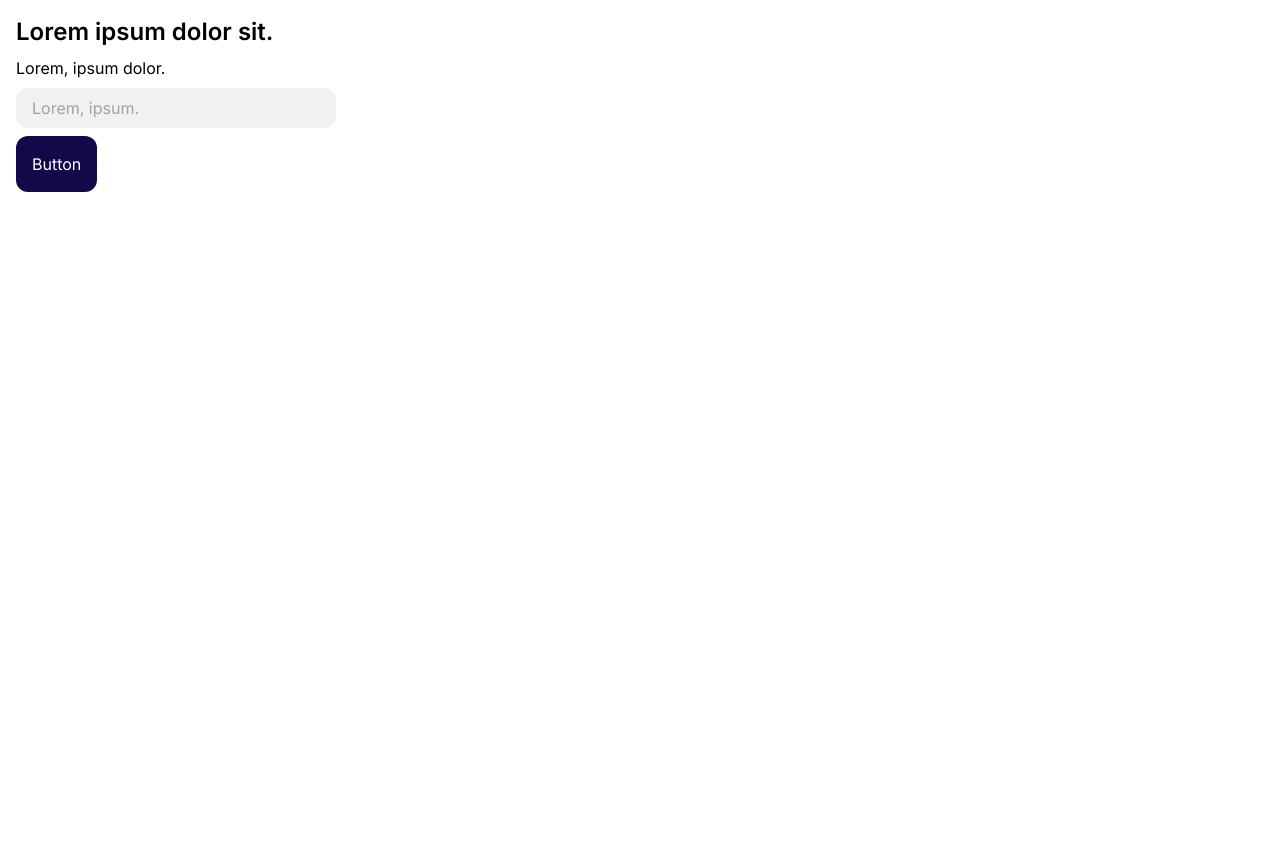
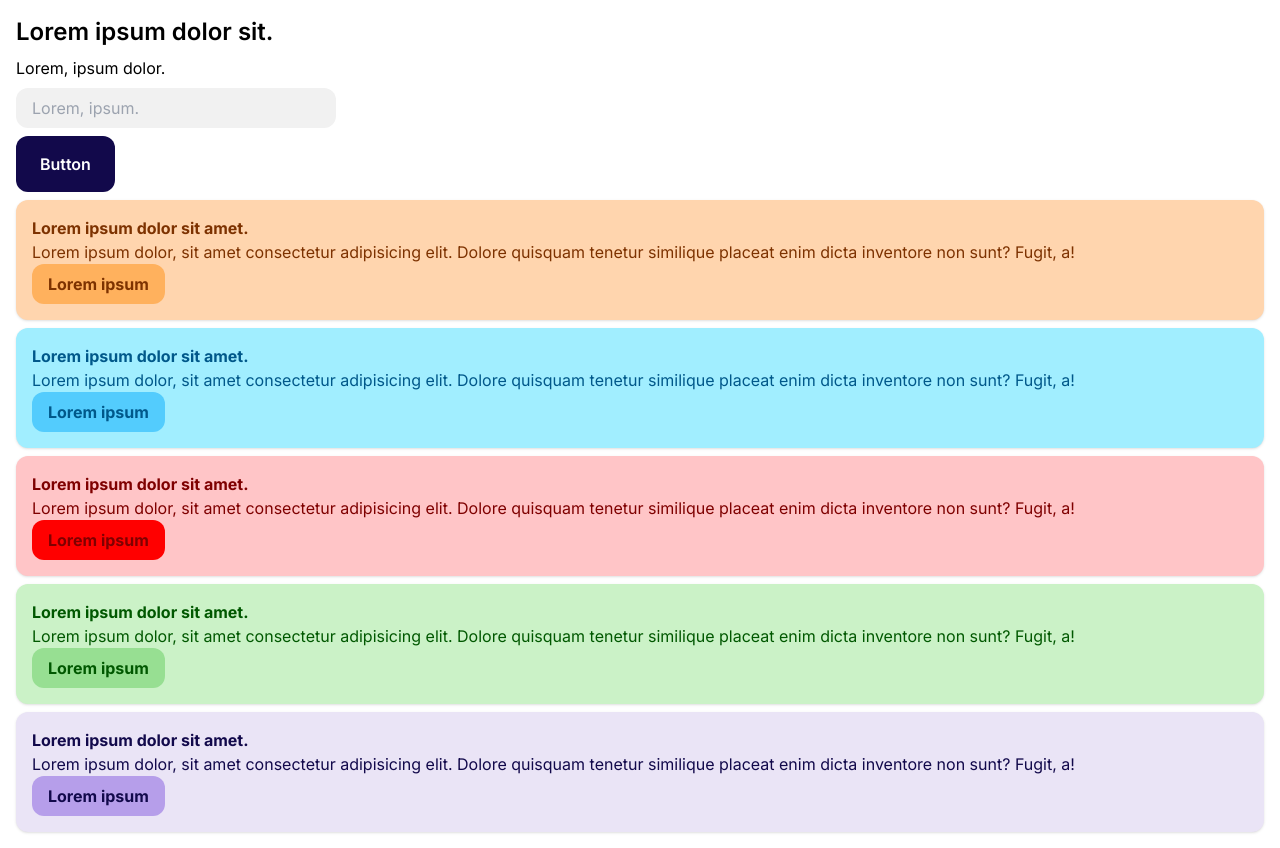
Before and after one commit to yesid-lopez/study-buddy-ui, a Next.js app: page / in a window 1280 px wide. Shown: the part 320-1168 px from the top of the page. Before the commit the page ends 800 px from the top, so only its background shows below. Built offline with nearby package versions, Linux system fonts and the light colour scheme.

Commit message:
Examples UI

```diff
--- a/app/page.tsx
+++ b/app/page.tsx
@@ -27,10 +27,80 @@ const page = () => {
         <button
           title="button"
           type="button"
-          className="bg-violet-darker text-white p-4 w-fit rounded-xl"
+          className="bg-violet-darker text-white px-6 py-4 w-fit font-semibold rounded-xl hover:bg-opacity-90 active:bg-violet-darker "
         >
           Button
         </button>
+        <div className="p-4 shadow bg-orange-light rounded-xl text-orange-darker">
+          <strong>Lorem ipsum dolor sit amet.</strong>
+          <p>
+            Lorem ipsum dolor, sit amet consectetur adipisicing elit. Dolore
+            quisquam tenetur similique placeat enim dicta inventore non sunt?
+            Fugit, a!
+          </p>
+          <button
+            type="button"
+            className="bg-orange px-4 py-2 rounded-xl hover:bg-opacity-90 active:bg-orange"
+          >
+            <strong>Lorem ipsum</strong>
+          </button>
+        </div>
+        <div className="p-4 shadow bg-blue-light rounded-xl text-blue-darker">
+          <strong>Lorem ipsum dolor sit amet.</strong>
+          <p>
+            Lorem ipsum dolor, sit amet consectetur adipisicing elit. Dolore
+            quisquam tenetur similique placeat enim dicta inventore non sunt?
+            Fugit, a!
+          </p>
+          <button
+            type="button"
+            className="bg-blue px-4 py-2 rounded-xl hover:bg-opacity-90 active:bg-blue"
+          >
+            <strong>Lorem ipsum</strong>
+          </button>
+        </div>
+        <div className="p-4 shadow bg-red-light rounded-xl text-red-darker">
+          <strong>Lorem ipsum dolor sit amet.</strong>
+          <p>
+            Lorem ipsum dolor, sit amet consectetur adipisicing elit. Dolore
+            quisquam tenetur similique placeat enim dicta inventore non sunt?
+            Fugit, a!
+          </p>
+          <button
+            type="button"
+            className="bg-red px-4 py-2 rounded-xl hover:bg-opacity-90 active:bg-red"
+          >
+            <strong>Lorem ipsum</strong>
+          </button>
+        </div>
+        <div className="p-4 shadow bg-green-light rounded-xl text-green-darker">
+          <strong>Lorem ipsum dolor sit amet.</strong>
+          <p>
+            Lorem ipsum dolor, sit amet consectetur adipisicing elit. Dolore
+            quisquam tenetur similique placeat enim dicta inventore non sunt?
+            Fugit, a!
+          </p>
+          <button
+            type="button"
+            className="bg-green px-4 py-2 rounded-xl hover:bg-opacity-90 active:bg-green"
+          >
+            <strong>Lorem ipsum</strong>
+          </button>
+        </div>
+        <div className="p-4 shadow bg-violet-light rounded-xl text-violet-darker">
+          <strong>Lorem ipsum dolor sit amet.</strong>
+          <p>
+            Lorem ipsum dolor, sit amet consectetur adipisicing elit. Dolore
+            quisquam tenetur similique placeat enim dicta inventore non sunt?
+            Fugit, a!
+          </p>
+          <button
+            type="button"
+            className="bg-violet px-4 py-2 rounded-xl hover:bg-opacity-90 active:bg-violet"
+          >
+            <strong>Lorem ipsum</strong>
+          </button>
+        </div>
       </div>
     </>
   );
--- a/tailwind.config.ts
+++ b/tailwind.config.ts
@@ -27,6 +27,10 @@ const config: Config = {
       violet: "#B69EEA",
       "violet-dark": "#8C80FF",
       "violet-darker": "#12094B",
+      "red-light": "#FFC5C7",
+      red: "#FF0000",
+      "red-dark": "#FF0000",
+      "red-darker": "#7F0000",
     },
   },
   plugins: [],
```
